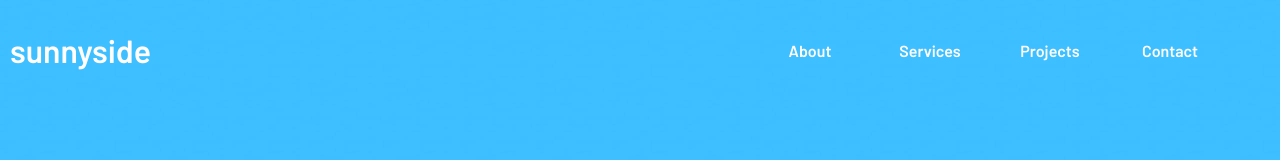
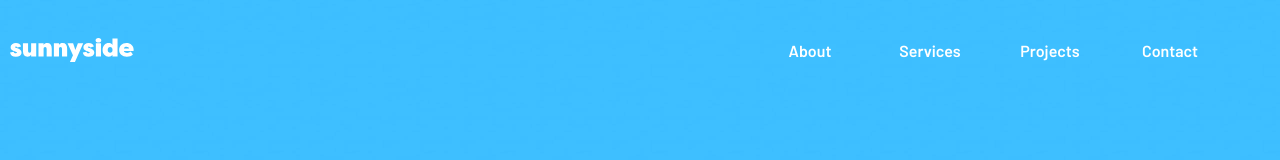
Before and after one commit to DanGraham23/Sunnyside, a React (Create React App) app in the folder client/: page / in a window 1280 px wide. Shown: the top 160 px of the page. Built offline with nearby package versions, Linux system fonts and the light colour scheme; the HTML template or start-up script is replaced by a standard one.

Commit message:
add favicon

```diff
--- a/client/src/components/Footer/Footer.jsx
+++ b/client/src/components/Footer/Footer.jsx
@@ -3,6 +3,8 @@
 import instagram from '../../assets/images/icon-instagram.svg';
 import twitter from '../../assets/images/icon-twitter.svg';
 import pinterest from '../../assets/images/icon-pinterest.svg';
+import logo from '../../assets/images/logo.svg';
+
 
 export default function Footer(){
     return (
--- a/client/src/components/Home/Home.jsx
+++ b/client/src/components/Home/Home.jsx
@@ -1,5 +1,7 @@
 import './style.css';
-import arrow from '../../assets/images/icon-arrow-down.svg'
+import arrow from '../../assets/images/icon-arrow-down.svg';
+
+
 export default function Home(){
     return (
         <div className="home-container">
--- a/client/src/components/Navbar/Navbar.jsx
+++ b/client/src/components/Navbar/Navbar.jsx
@@ -1,6 +1,6 @@
 import './style.css';
 import {useState} from 'react';
-
+import logo from '../../assets/images/logo.svg'
 
 export default function Navbar(){
     const [curSelected, setCurSelected] = useState("");
@@ -10,7 +10,7 @@
     }
     return (
         <div className='navbar-container'>
-            <h1 className='nav-header'>sunnyside</h1>
+            <img src={logo} alt="sunnyside" className='nav-header'/>
             <ul className='nav-items'>
                 <li className={`nav-item  ${curSelected === "navAbout" ? "nav-selected" : ""}`}
                 id="navAbout"
```
Also changed, not shown: client/public/manifest.json, client/src/assets/images/favicon-32x32.png (deleted), client/src/components/Footer/style.css (line endings or trailing spaces), 1 other file (tests, documents, lock files or other folders).
